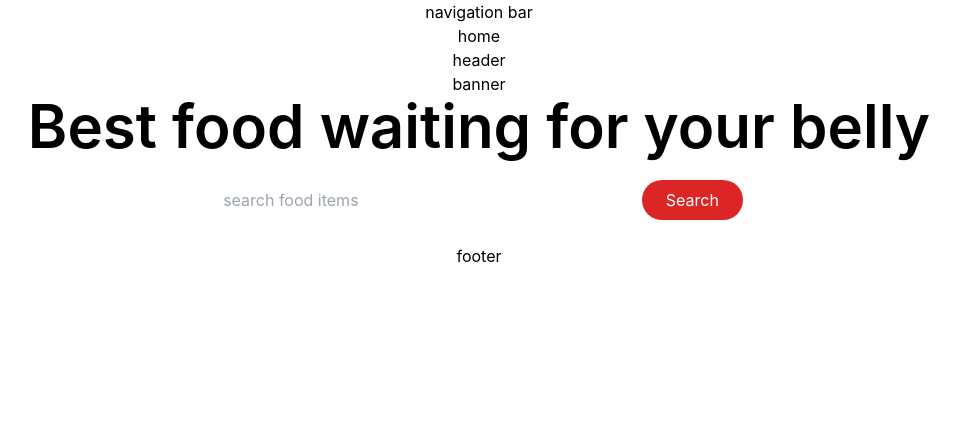
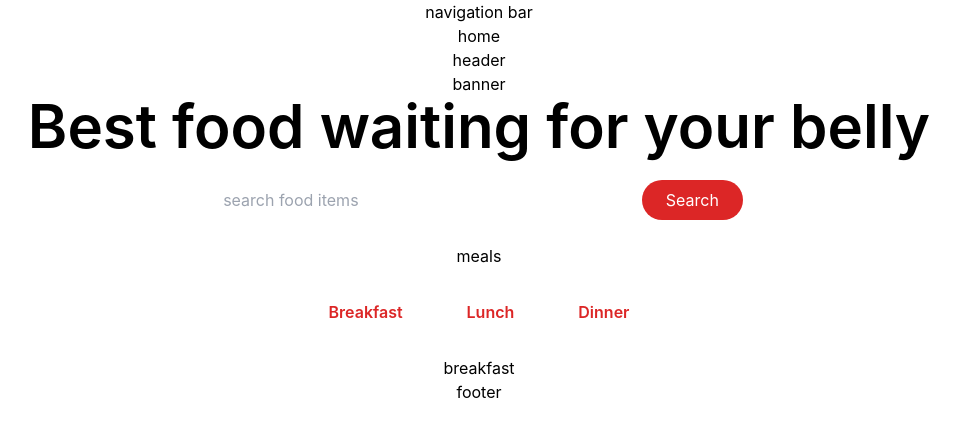
Before and after one commit to MUHAMMADSabbirHossain/red-onion, a React (Create React App) app: page / in a window 1280 px wide. Shown: the top 436 px of the page, without its empty margins (161-1120 px from the left). Built offline with nearby package versions, Linux system fonts and the light colour scheme.

Commit message:
home meals section added.

```diff
--- a/src/Components/Home/Home.js
+++ b/src/Components/Home/Home.js
@@ -1,6 +1,7 @@
 import React from 'react';
 import "./Home.css";
 import Header from '../Header/Header';
+import Meals from '../Meals/Meals';
 
 const Home = () => {
     return (
@@ -8,6 +9,7 @@ const Home = () => {
         <section>
             home
             <Header></Header>
+            <Meals></Meals>
         </section>
     );
 };
--- /dev/null
+++ b/src/Components/Meals/Meals.js
@@ -0,0 +1,58 @@
+import React, { useState } from 'react';
+import "./Meals.css";
+import { Link } from 'react-router-dom';
+import Breakfast from '../Breakfast/Breakfast';
+import Lunch from '../Lunch/Lunch';
+import Dinner from '../Dinner/Dinner';
+
+const Meals = () => {
+
+    const [breakfast, setBreakfast] = useState(true);
+    const [lunch, setLunch] = useState(false);
+    const [dinner, setDinner] = useState(false);
+
+    const handleMeals = (seletor) => {
+        if (seletor === "b") {
+            setBreakfast(true);
+            setLunch(false);
+            setDinner(false);
+        }
+        if (seletor === "l") {
+            setBreakfast(false);
+            setLunch(true);
+            setDinner(false);
+        }
+        if (seletor === "d") {
+            setBreakfast(false);
+            setLunch(false);
+            setDinner(true);
+        }
+    };
+
+    return (
+
+
+        <section>
+            meals
+            <div id="meals-nav">
+                <button onClick={() => handleMeals("b")} className='text-red-600 font-semibold p-3 m-5' type="submit">Breakfast</button>
+                <button onClick={() => handleMeals("l")} className='text-red-600 font-semibold p-3 m-5' type="submit">Lunch</button>
+                <button onClick={() => handleMeals("d")} className='text-red-600 font-semibold p-3 m-5' type="submit">Dinner</button>
+            </div>
+            <div id="meals-main">
+                {
+                    breakfast && <Breakfast></Breakfast>
+                }
+                {
+                    lunch && <Lunch></Lunch>
+                }
+                {
+                    dinner && <Dinner></Dinner>
+                }
+
+            </div>
+        </section>
+    );
+};
+
+export default Meals;
```
Also changed, not shown: src/Components/Meals/Meals.css (added).
